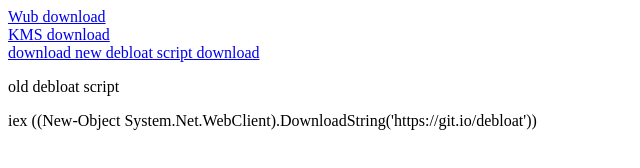
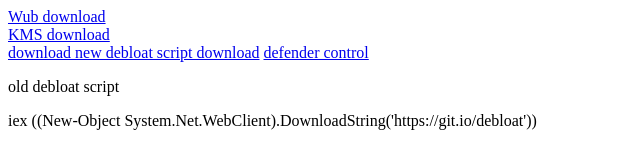
Before and after one commit to sethi-team/sethi-team.github.io, a plain HTML site: page index.html in a window 1280 px wide. Shown: the whole page, without its empty margins (0-640 px from the left). Drawn offline with Linux system fonts and the light colour scheme.

Commit message:
add defender control

```diff
--- a/index.html
+++ b/index.html
@@ -10,6 +10,8 @@
     <a href="./Wub.zip">Wub download</a> <br>
     <a href="./kms.zip">KMS download</a> <br>
     <a href="./script.ps1">download new debloat script download</a>
+    <a href="./DefenderControl.zip">defender control</a>
+
 
     <p>old debloat script</p>
     <p>iex ((New-Object System.Net.WebClient).DownloadString('https://git.io/debloat'))</p>
```
